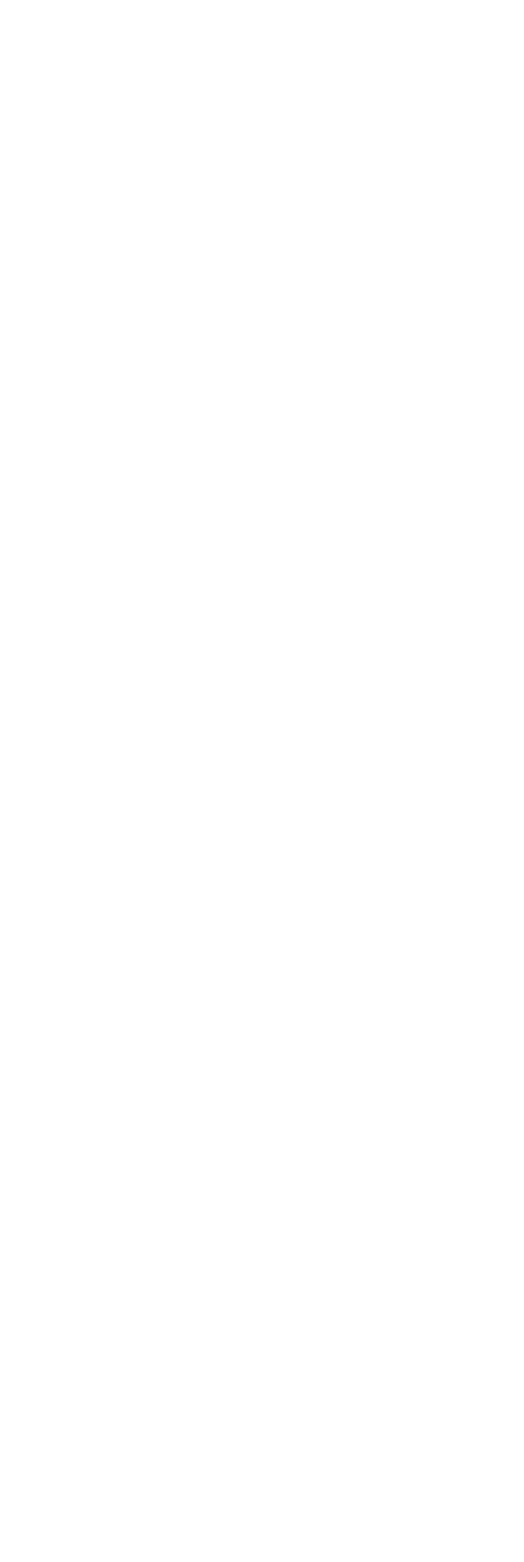
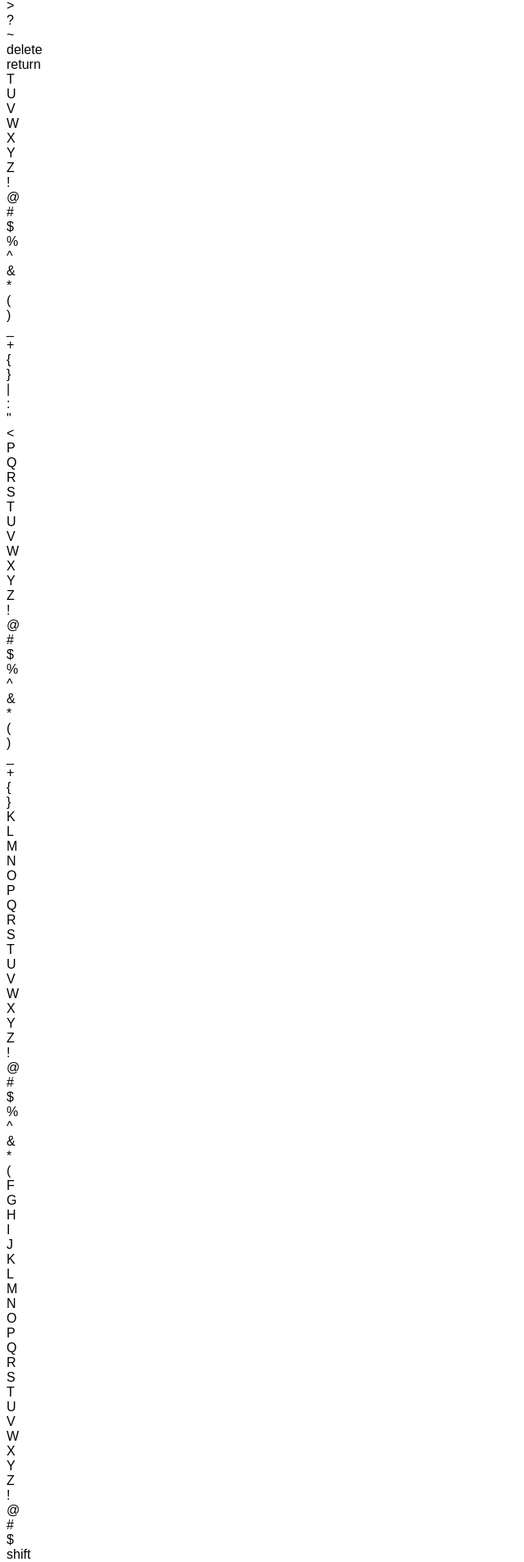
Before and after one commit to DominicMonares/fret-js, a React app: page / in a window 1280 px wide. Shown: the part 756-2662 px from the top of the page at 82% size, without its empty margins (0-640 px from the left). Before the commit the page ends 800 px from the top, so only its background shows below. Built offline with nearby package versions, Linux system fonts and the light colour scheme.

Commit message:
save fretboard progress

```diff
--- a/src/Components/Fretboard/Fretboard.css
+++ b/src/Components/Fretboard/Fretboard.css
@@ -0,0 +1,6 @@
+.fretboard {
+  display: grid;
+  grid-template-columns: repeat(3, 1fr);
+  gap: 10px;
+  grid-auto-rows: minmax(100px, auto);
+}
--- a/src/Components/Fretboard/Fretboard.tsx
+++ b/src/Components/Fretboard/Fretboard.tsx
@@ -9,13 +9,11 @@ const Fretboard = ({ fretNum, shift }: FretProps) => {
   const [diagram, setDiagram] = useState<Diagram>(fretNum === 22 ? diagram22 : diagram24);
 
   return (
-    <div>
-      {Object.values(diagram).map(guitarString => {
+    <div className="fretboard">
+      {Object.values(diagram).flat().map(f => {
         return (
-          <div>
-            {guitarString.map(s => { })}
-          </div>
-        )
+          <div>{shift ? f.chars[0] : f.chars[1]}</div>
+        );
       })}
     </div>
   );
```
